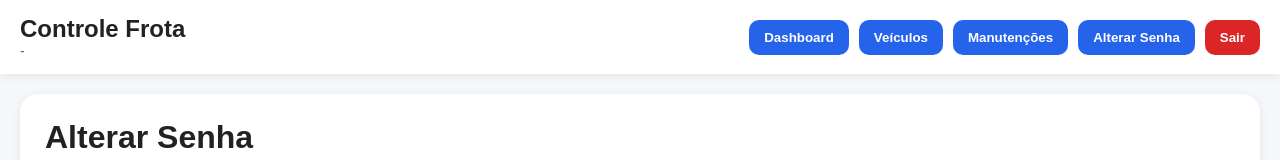
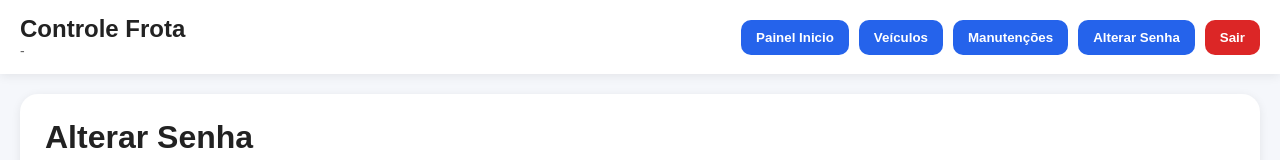
Before and after one commit to rafaeelrosa568/sistema-manutencao, a React (Vite) app: page /alterar-senha in a window 1280 px wide. Shown: the top 160 px of the page. Built offline with nearby package versions, Linux system fonts and the light colour scheme; no server answers.

Commit message:
Rename 'Dashboard' button to 'Painel Inicio'

```diff
--- a/src/components/Menu.jsx
+++ b/src/components/Menu.jsx
@@ -48,7 +48,7 @@ export default function Menu() {
             )
           }
         >
-          Dashboard
+          Painel Inicio
         </button>
 
         <button
```
